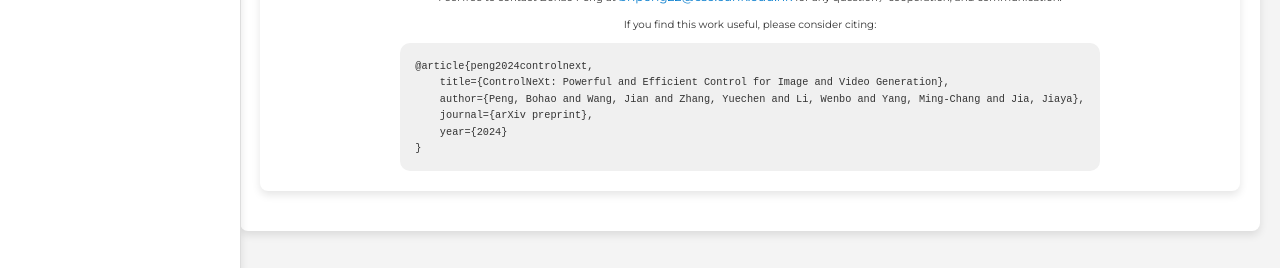
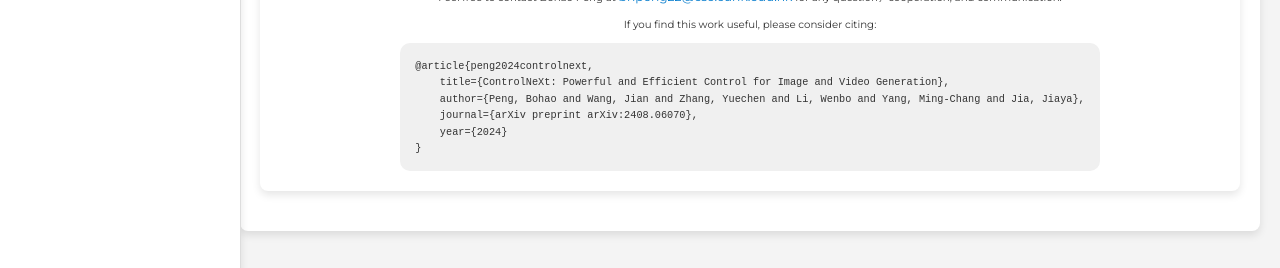
Before and after one commit to Pbihao/pbihao.github.io, a Jekyll site: the page projects/controlnext/index.html, which Jekyll copies as it is, in a window 1280 px wide and 900 px high, scrolled down 7633 px. Shown: the part 629-897 px from the top of the window. Built offline with Jekyll 4.4.1, drawn with Linux system fonts in a browser that asks for light colours.

Commit message:
update url

```diff
--- a/projects/controlnext/index.html
+++ b/projects/controlnext/index.html
@@ -49,7 +49,7 @@
                 </p>
             </div>
             <div class="links">
-                <p><a href="" target="_blank">Paper (Arxiv)</a></p>
+                <p><a href="https://arxiv.org/abs/2408.06070" target="_blank">Paper (Arxiv)</a></p>
                 <p><a href="https://github.com/dvlab-research/ControlNeXt" target="_blank">GitHub</a></p>
             </div>
 
@@ -497,7 +497,7 @@
                     <pre>@article{peng2024controlnext,
     title={ControlNeXt: Powerful and Efficient Control for Image and Video Generation},
     author={Peng, Bohao and Wang, Jian and Zhang, Yuechen and Li, Wenbo and Yang, Ming-Chang and Jia, Jiaya},
-    journal={arXiv preprint},
+    journal={arXiv preprint arXiv:2408.06070},
     year={2024}
 }</pre>
                 </div>
```
Also changed, not shown: 2 other files.
